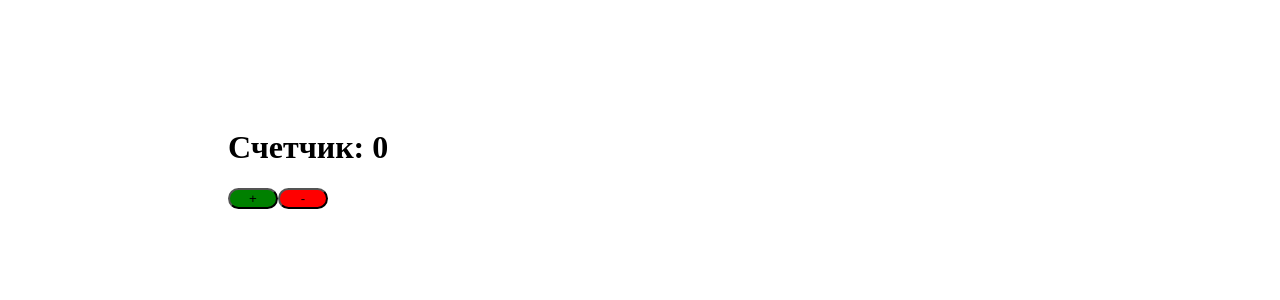
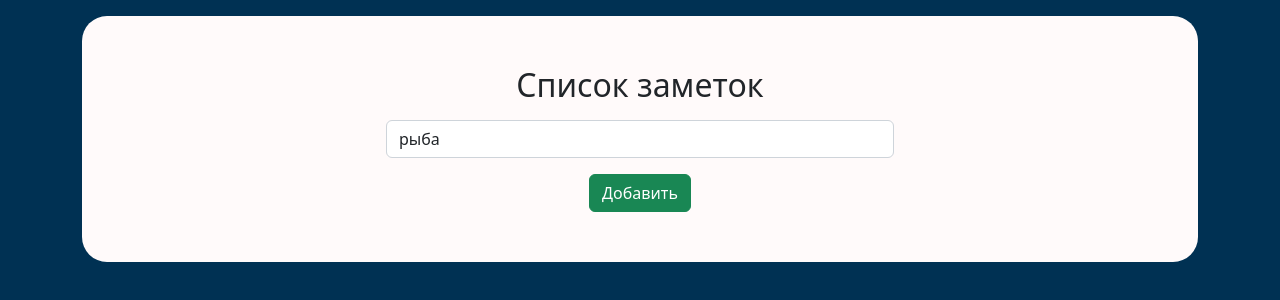
Before and after one commit to IlyaLagoonov/first-vue-app, a plain HTML site: page index.html in a window 1280 px wide. Drawn offline with nearby package versions, Linux system fonts and the light colour scheme.

Commit message:
поменял все, делаю todo

```diff
--- a/app.js
+++ b/app.js
@@ -3,7 +3,9 @@
 const App = {
     data() {
         return {
-            counter: 0
+            placeholderCustom: 'Введите название заметки',
+            title: 'Список заметок',
+            inputValue: 'рыба'
         }
     }
 }
--- a/index.html
+++ b/index.html
@@ -5,27 +5,20 @@
     <meta charset="UTF-8">
     <meta http-equiv="X-UA-Compatible" content="IE=edge">
     <meta name="viewport" content="width=device-width, initial-scale=1.0">
+    <link rel="stylesheet" href="https://cdn.jsdelivr.net/npm/bootstrap@5.2.0/dist/css/bootstrap.min.css">
     <link rel="stylesheet" href="main.css">
     <title>Document</title>
 </head>
 
-<body>
+<body class="body">
 
     <div class="container" id="app">
-        <div class="card">
-            <h1>
-                Счетчик: {{ counter }}
-            </h1>
+        <div class="mb-3 mt-3 content-wrapper">
+            <h2 class="card-title text-dark form-label mb-3">{{ title }}</h2>
+            <input type="email" class="form-control w-50 mb-3" id="exampleFormControlInput1"
+                v-bind:placeholder="placeholderCustom" v-bind:value="inputValue">
 
-            <div>
-                <button class="btn btn__green" v-on:click="counter++">
-                    +
-                </button>
-
-                <button class="btn btn__red" v-on:click="counter = counter - 1">
-                    -
-                </button>
-            </div>
+            <button type="button" class="btn btn-success">Добавить</button>
         </div>
     </div>
 
--- a/main.css
+++ b/main.css
@@ -1,22 +1,14 @@
-.container {
-    margin: 0 auto;
-    max-width: 1024px;
+.body {
+    background-color: #003153;
 }
 
-.btn {
+
+
+.content-wrapper {
     border-radius: 25px;
-    width: 50px;
-    background-color: inherit;
+    padding: 50px;
+    display: flex;
+    flex-direction: column;
+    align-items: center;
+    background-color: #FFFAFA;
 }
-
-.btn__green {
-    background-color: green;
-}
-
-.btn__red {
-    background-color: red;
-}
-
-.card {
-    padding: 100px;
-}
```
